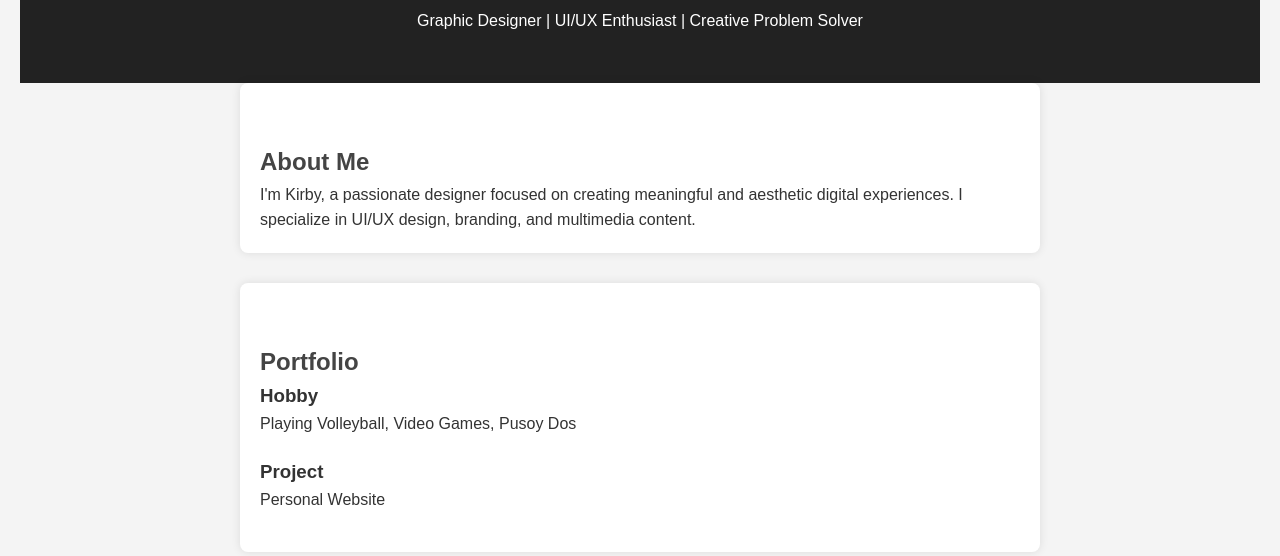
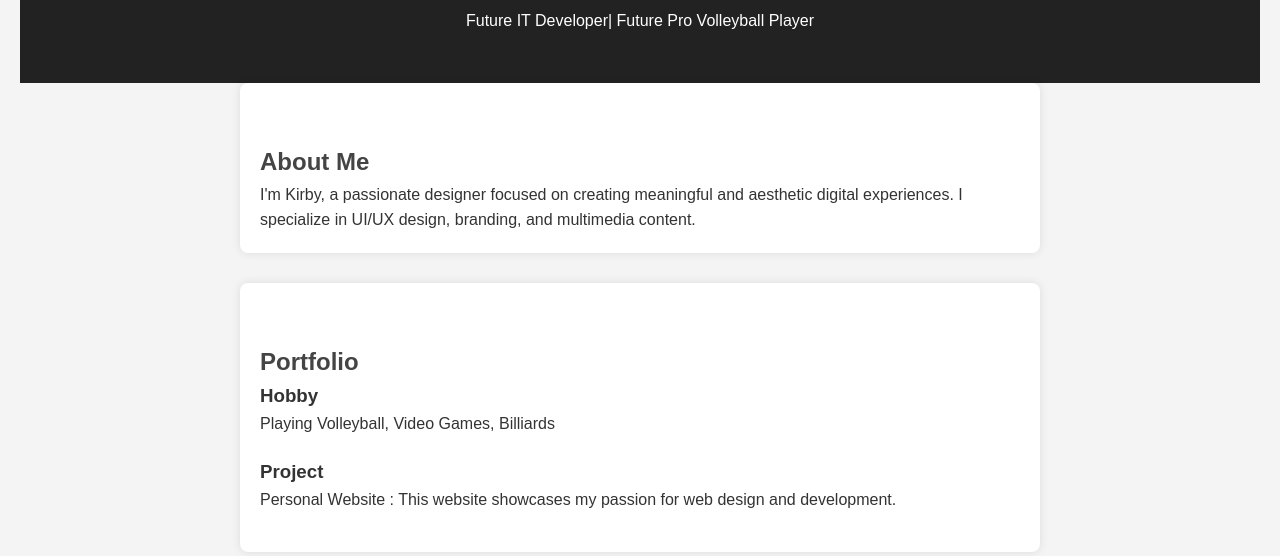
Before and after one commit to kirbyy123/sotang-bastus, a plain HTML site: page index.html in a window 1280 px wide. Shown: the part 244-800 px from the top of the page. Drawn offline with Linux system fonts and the light colour scheme.

Commit message:
Add files via upload

```diff
--- a/index.html
+++ b/index.html
@@ -10,7 +10,7 @@
   <header>
     <img src="kirby.jpg" alt="Kirby Wayne Guintu" class="profile-pic" />
     <h1>Kirby Wayne Guintu</h1>
-    <p>Graphic Designer | UI/UX Enthusiast | Creative Problem Solver</p>
+    <p>Future IT Developer| Future Pro Volleyball Player</p>
   </header>
 
   <section id="about">
@@ -22,11 +22,11 @@
     <h2>Portfolio</h2>
     <div class="project">
       <h3>Hobby</h3>
-      <p>Playing Volleyball, Video Games, Pusoy Dos</p>
+      <p>Playing Volleyball, Video Games, Billiards</p>
     </div>
     <div class="project">
       <h3>Project</h3>
-      <p>Personal Website</p>
+      <p>Personal Website : This website showcases my passion for web design and development.</p>
     </div>
   </section>
 
```
